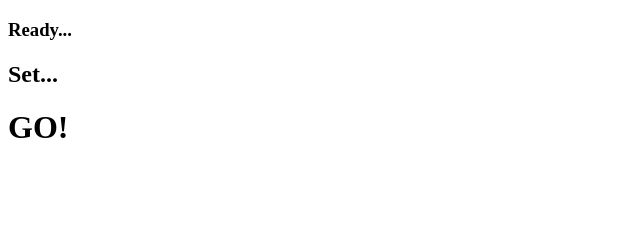
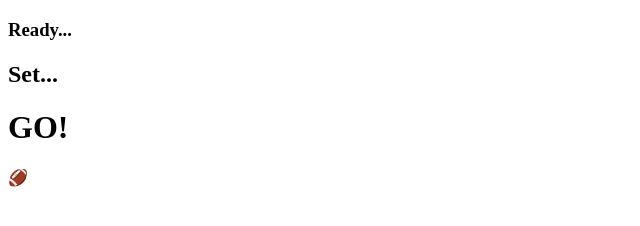
Before and after one commit to anaisalfonsi/sharezza-social, a plain HTML site: page index.html in a window 1280 px wide. Shown: the full height of the page, 0-640 px from the left. Drawn offline with Linux system fonts and the light colour scheme.

Commit message:
adding paragraph section and emoji

```diff
--- a/index.html
+++ b/index.html
@@ -8,5 +8,6 @@
     <h3>Ready...</h3>
     <h2>Set...</h2>
     <h1>GO!</h1>
+      <p>🏈</p>
   </body>
 </html>
```
